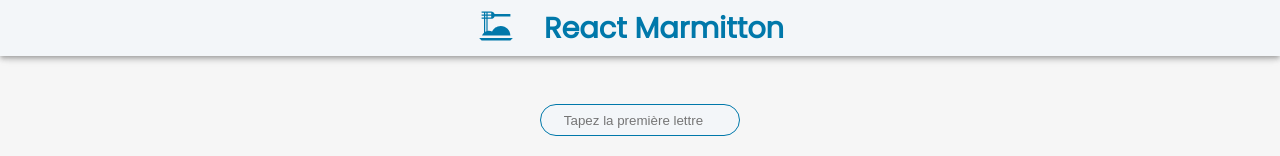
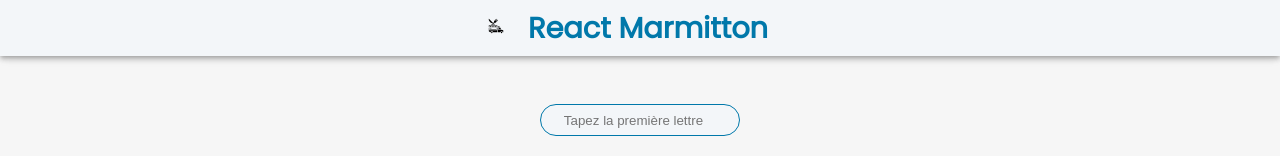
Before and after one commit to arnaudpant/react-marmitton, a React (Create React App) app: page / in a window 1280 px wide. Shown: the top 156 px of the page. Built offline with nearby package versions, Linux system fonts and the light colour scheme; no server answers.

Commit message:
MOD new logo

```diff
--- a/src/components/Appbar/AppBar.js
+++ b/src/components/Appbar/AppBar.js
@@ -1,29 +1,14 @@
-const AppBar = () => {
+import React from "react";
+import { GiFoodTruck } from "react-icons/gi";
+
+export default function AppBar (){
 
     return (
         <div className="navbar">
             <div className="navbar__logo">
-                <svg
-                    enable-background="new 0 0 20 20"
-                    height="48px"
-                    viewBox="0 0 20 20"
-                    width="48px"
-                    fill="#000000"
-                >
-                    <g>
-                        <rect fill="none" height="20" width="20" />
-                    </g>
-                    <g>
-                        <g>
-                            <path fill="#0078aa" d="M5,12.78C4.64,13.11,4.35,13.53,4.18,14H16c0-2.21-1.79-4-4-4c-1.62,0-3,0.96-3.63,2.34C7.96,12.13,7.5,12,7,12 c-0.17,0-0.34,0.02-0.5,0.04V7H8c0.65,0,1.2-0.42,1.41-1H16V5H9.41C9.2,4.42,8.65,4,8,4H4v0.5h1v0.75H4v0.5h1V6.5H4V7h1V12.78z M6,12.18c-0.18,0.06-0.34,0.14-0.5,0.24V7H6V12.18z M8,6.5H6.5V5.75H8V6.5z M8,4.5v0.75H6.5V4.5H8z M5.5,4.5H6v0.75H5.5V4.5z M5.5,5.75H6V6.5H5.5V5.75z" />
-                            <polygon fill="#0078aa" points="3,15 4,16 16,16 17,15" />
-                        </g>
-                    </g>
-                </svg>
+                <GiFoodTruck />
             </div>
             <h1 className="navbar__title">React Marmitton</h1>
         </div>
     );
 };
-
-export default AppBar;
--- a/src/components/cards-meal/CardMeals.js
+++ b/src/components/cards-meal/CardMeals.js
@@ -1,4 +1,3 @@
-
 import { useGlobalContext } from "../../context";
 import { AiOutlineHeart, AiFillHeart } from "react-icons/ai";
 import { useState } from "react";
```
